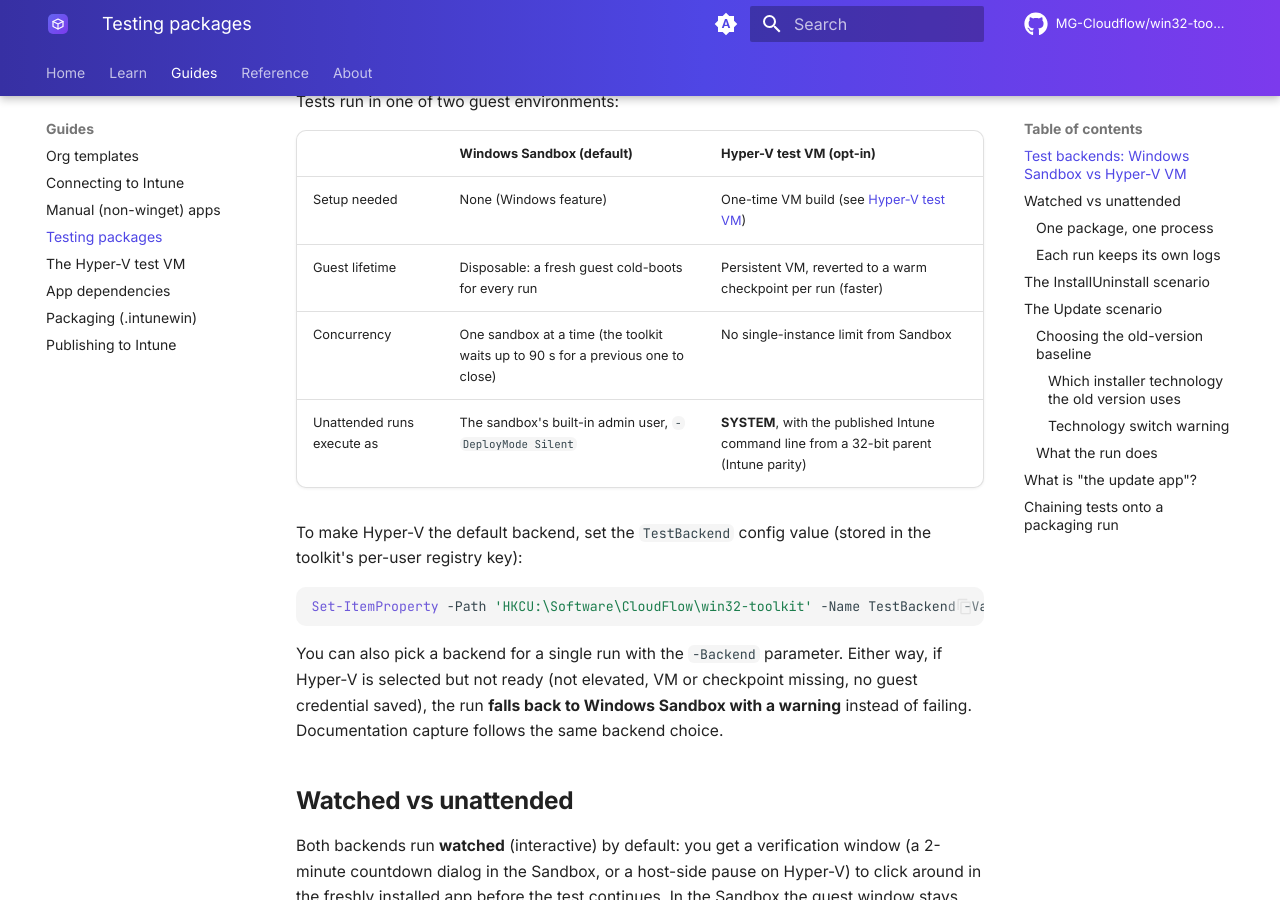
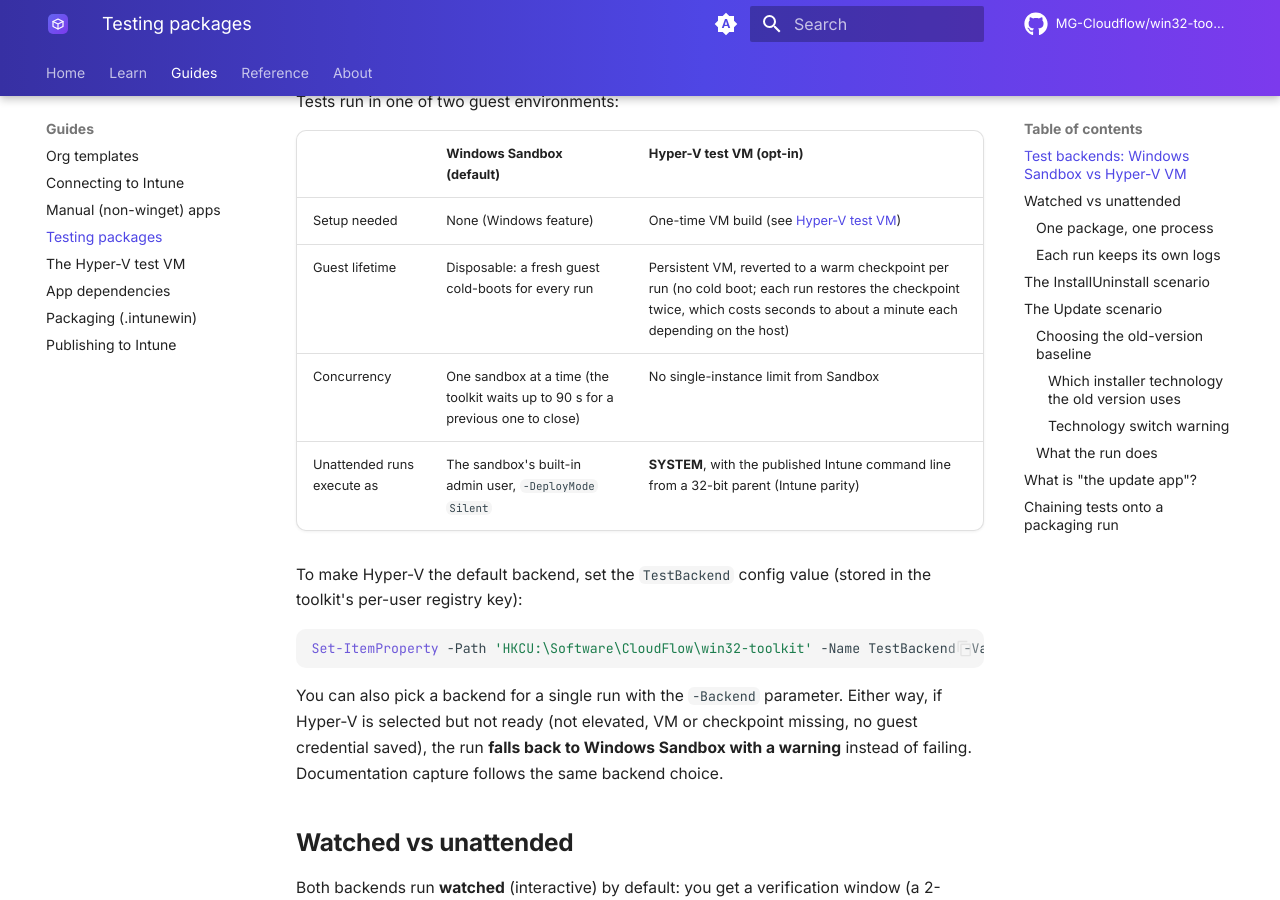
Before and after one commit to MG-Cloudflow/win32-toolkit, an MkDocs documentation site: the page built from docs/testing.md, in a window 1280 px wide and 900 px high, scrolled down 421 px. Built offline with MkDocs 1.6.1 and Material for MkDocs 9.7.7, drawn with Linux system fonts in a browser that asks for light colours; comment, search, counter and statistics services are not loaded.

Commit message:
fix(hyperv): skip the open restore only while the VM is still the one the teardown left clean
Hyper-V speed-up PR 1 (D25, A-6). The process-local clean marker let the next run skip
its open restore for 10 minutes after a teardown restore, whatever happened to the VM in
between: another process (a second toolkit session, a harness, Hyper-V Manager) could
restore, start or use the VM and the run would start on that state.

- The teardown stamps the VM's Id with the marker; when the Id cannot be read there is
  no marker (one extra restore next time, no warning: the restore itself succeeded).
- The open uses a marker only when the VM has that Id, is Running and has been up for at
  least the marker's age (5 s of slack): a restore or a start resets the uptime. Any
  other case, a marker without an Id included, restores, with one verbose line naming
  the condition that failed. The Get-VM the guard reads is reused (one call).
- Clear-Win32ToolkitHyperVStateCache -MarkerOnly clears only the marker; the
  VM-management commands keep clearing every cache.
- docs/testing.md: a Hyper-V run restores the checkpoint twice, which costs seconds to
  about a minute each depending on the host (was "faster").

Co-Authored-By: Claude Opus 5.5 <noreply@anthropic.com>

```diff
--- a/docs/testing.md
+++ b/docs/testing.md
@@ -19,7 +19,7 @@ Tests run in one of two guest environments:
 | | **Windows Sandbox** (default) | **Hyper-V test VM** (opt-in) |
 |---|---|---|
 | Setup needed | None (Windows feature) | One-time VM build (see [Hyper-V test VM](hyperv-vm.md)) |
-| Guest lifetime | Disposable: a fresh guest cold-boots for every run | Persistent VM, reverted to a warm checkpoint per run (faster) |
+| Guest lifetime | Disposable: a fresh guest cold-boots for every run | Persistent VM, reverted to a warm checkpoint per run (no cold boot; each run restores the checkpoint twice, which costs seconds to about a minute each depending on the host) |
 | Concurrency | One sandbox at a time (the toolkit waits up to 90 s for a previous one to close) | No single-instance limit from Sandbox |
 | Unattended runs execute as | The sandbox's built-in admin user, `-DeployMode Silent` | **SYSTEM**, with the published Intune command line from a 32-bit parent (Intune parity) |
 
```
Also changed, not shown: 6 other files.
